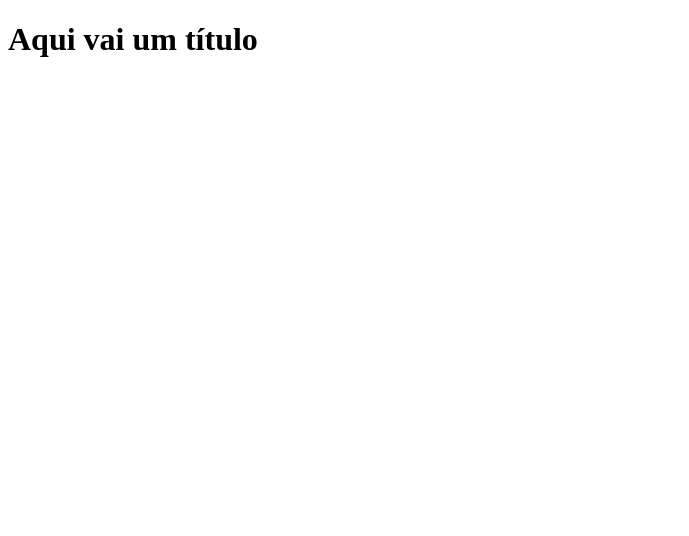
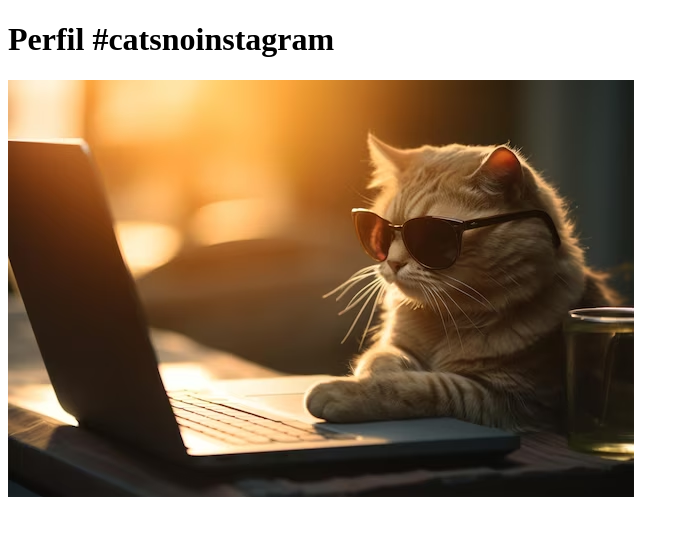
Before and after one commit to janasolidade/exercicio1-git-e-github-wom, a plain HTML site: page index.html in a window 1280 px wide. Shown: the whole page, without its empty margins (0-689 px from the left). Drawn offline with Linux system fonts and the light colour scheme.

Commit message:
adicionando a foto de mais um gato

```diff
--- a/index.html
+++ b/index.html
@@ -3,6 +3,8 @@
         <title>Título da página</title><meta charset="utf-8">
     </head>
     <body>
-        <h1>Aqui vai um título</h1>
+        <h1>Perfil #catsnoinstagram</h1>
+
+        <img src="imagens/gato-tech.png" alt="um gato no computador">
     </body>
     </html>
```
Also changed, not shown: imagens/gato-tech.png (added).
